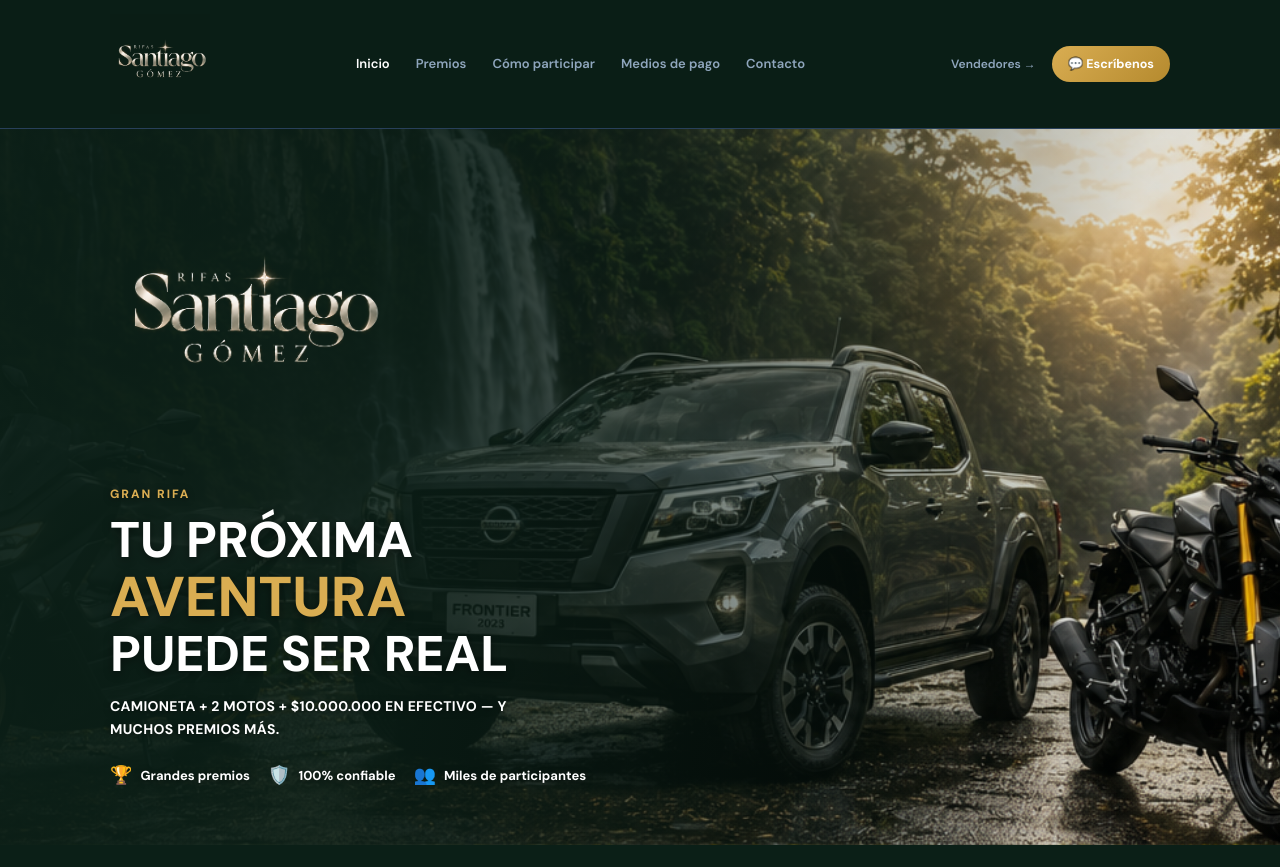
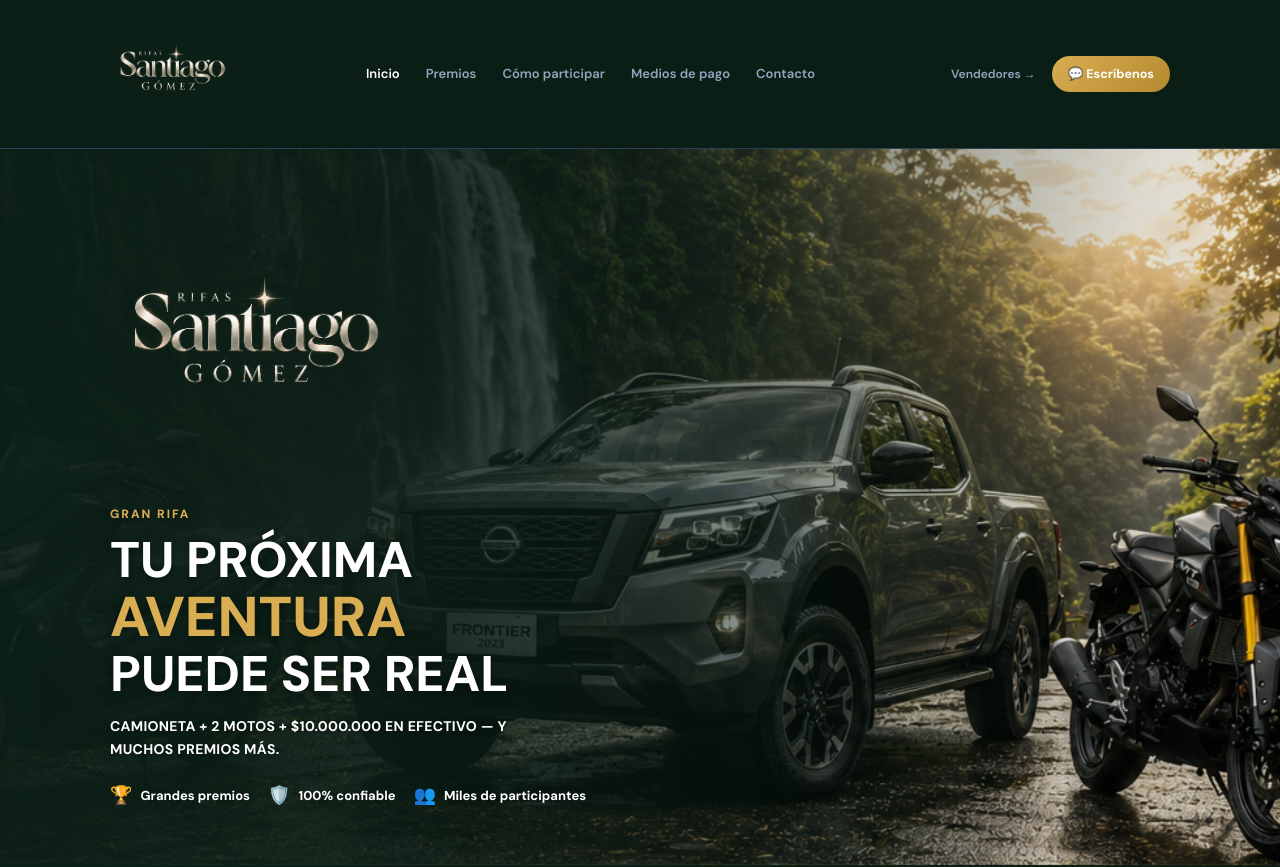
Before and after one commit to riveraalejo38-cell/rifa-digital, a Next.js app: page / in a window 1280 px wide. Shown: the top 867 px of the page. Built offline with nearby package versions, Linux system fonts and the light colour scheme.

Commit message:
Agranda logo del encabezado y quita fondo verdoso al hacer scroll

```diff
--- a/src/app/PublicoClient.tsx
+++ b/src/app/PublicoClient.tsx
@@ -527,8 +527,18 @@ export default function PublicoClient() {
       <header style={{ position: "sticky", top: 0, zIndex: 20, background: "rgba(11,31,23,0.95)", borderBottom: `1px solid ${C.border}`, backdropFilter: "blur(6px)" }}>
         <div style={{ maxWidth: "1100px", margin: "0 auto", padding: "14px 20px", display: "flex", alignItems: "center", justifyContent: "space-between" }}>
           <a href="#inicio" style={{ display: "flex", alignItems: "center", textDecoration: "none" }}>
-            {/* eslint-disable-next-line @next/next/no-img-element */}
-            <img src="/logo-wordmark-santiago-gomez.png" alt="Rifas Santiago Gómez" style={{ height: "100px", width: "auto", objectFit: "contain", display: "block", mixBlendMode: "screen" }} />
+            {/* El span de atrás le da al logo un fondo sólido y parejo (del
+                mismo color base de la página) para que el mix-blend-mode
+                funcione bien: el encabezado usa fondo semitransparente +
+                desenfoque (backdrop-filter) para el efecto "vidrio" al hacer
+                scroll, y ese desenfoque hace que el negro del logo no se
+                funda del todo —quedaba un cuadro verdoso apenas visible—.
+                Con un fondo sólido parejo detrás, la mezcla es perfecta y
+                solo se ven las letras, sin tocar el archivo del logo. */}
+            <span style={{ display: "inline-block", lineHeight: 0, background: C.bg }}>
+              {/* eslint-disable-next-line @next/next/no-img-element */}
+              <img src="/logo-wordmark-santiago-gomez.png" alt="Rifas Santiago Gómez" style={{ height: "120px", width: "auto", objectFit: "contain", display: "block", mixBlendMode: "screen" }} />
+            </span>
           </a>
           <nav className="prg-nav-links">
             <a href="#inicio" style={{ fontSize: "13px", fontWeight: 600, color: C.text, textDecoration: "none" }}>Inicio</a>
```
